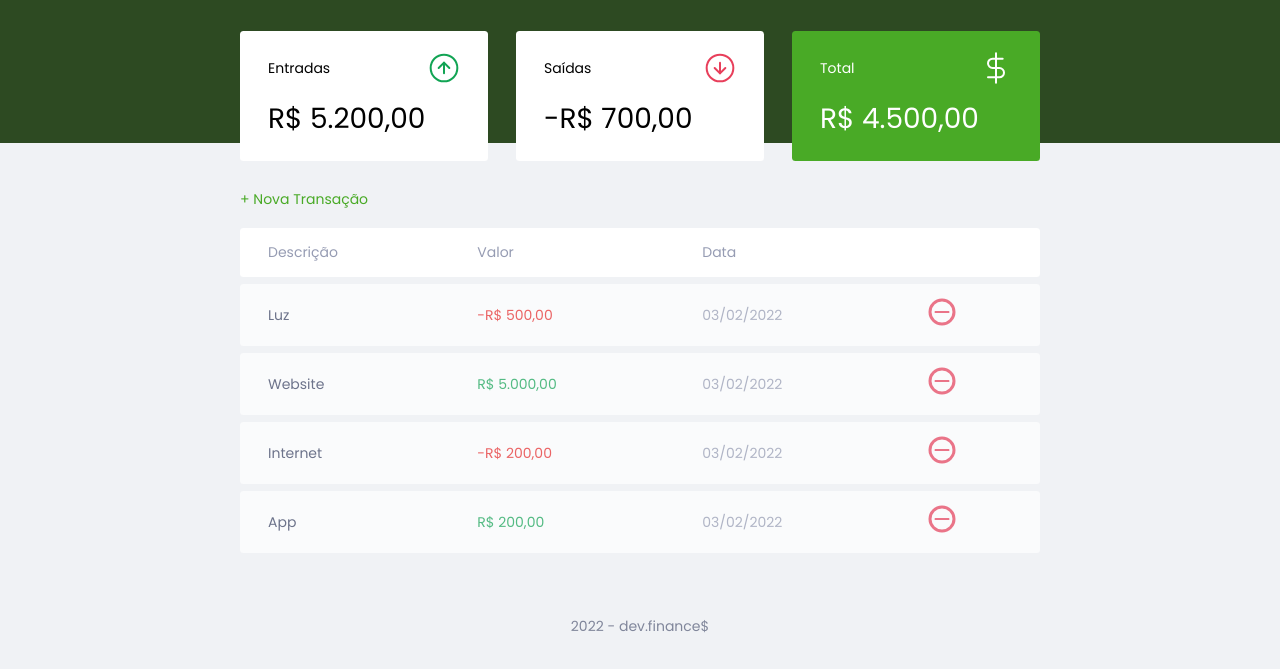
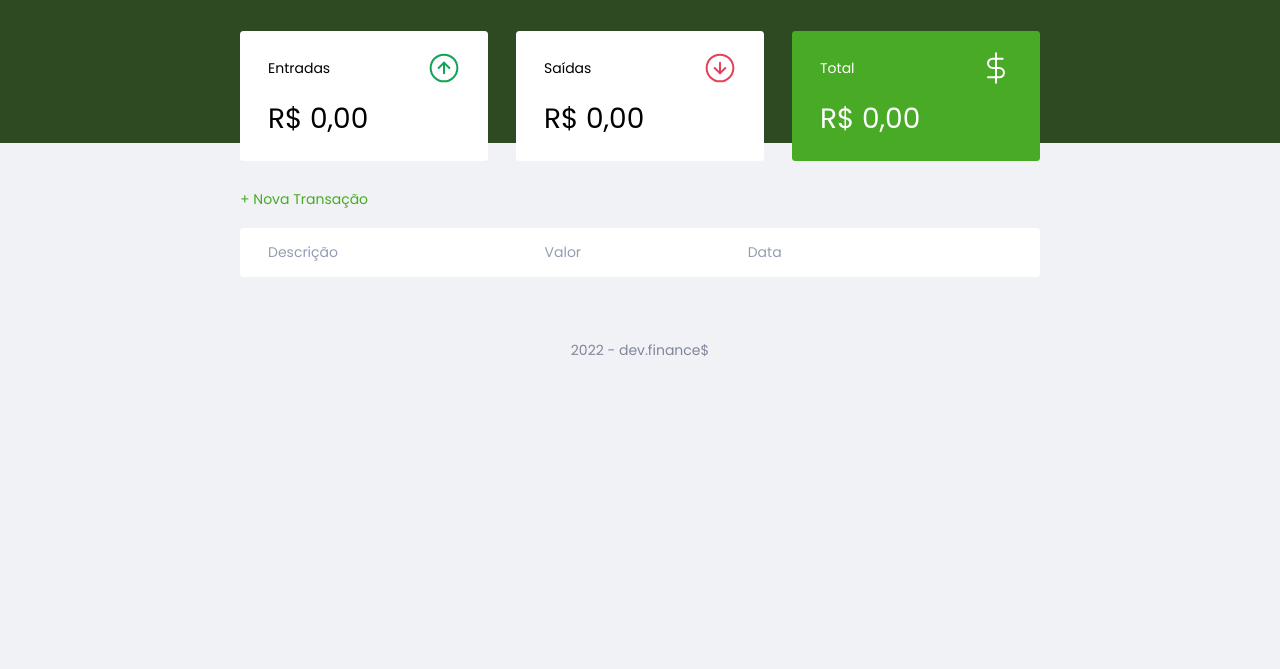
Before and after one commit to ThiagoTassinari/dev_finance, a plain HTML site: page index.html in a window 1280 px wide. Shown: the part 55-724 px from the top of the page. Drawn offline with Linux system fonts and the light colour scheme.

Commit message:
add localStorage to salve data of the submit form

```diff
--- a/index.html
+++ b/index.html
@@ -27,7 +27,7 @@
                 <span>Entradas</span>
                 <img src="./src/assets/income.svg" alt="Image de entradas" />
             </h3>
-            <p id="incomeDisplay">R$ 5.000,00</p>
+            <p id="incomeDisplay">R$ 0,00</p>
         </div>
 
         <div class="card">
@@ -35,7 +35,7 @@
                 <span>Saídas</span>
                 <img src="./src/assets/expense.svg" alt="Image de saídas" />
             </h3>
-            <p id="expenseDisplay">R$ 2.000,00</p>
+            <p id="expenseDisplay">R$ 0,00</p>
         </div>
 
         <div class="card total">
@@ -43,7 +43,7 @@
                 <span>Total</span>
                 <img src="./src/assets/total.svg" alt="Image de total" />
             </h3>
-            <p id="totalDisplay">R$ 3.000,00</p>
+            <p id="totalDisplay">R$ 0,00</p>
         </div>
         </section>
 
--- a/src/scripts/modalForm.js
+++ b/src/scripts/modalForm.js
@@ -3,29 +3,18 @@ function modalNewTransaction() {
     modal.classList.toggle('active');
 }
 
+const LocalStorage = {
+    get() {
+        return JSON.parse(localStorage.getItem("key:transactions")) || []
+    },
+
+    set(transactions) {
+        localStorage.setItem("key:transactions", JSON.stringify(transactions));
+    }
+}
+
 const Transaction = {
-    all: [
-        {
-        description: 'Luz',
-        amount: -50000,
-        date: '03/02/2022',
-        },
-        {
-            description: 'Website',
-            amount: 500000,
-            date: '03/02/2022',
-        },
-        {
-            description: 'Internet',
-            amount: -20000,
-            date: '03/02/2022',
-        },
-        {
-            description: 'App',
-            amount: 20000,
-            date: '03/02/2022',
-        },
-    ],
+    all: LocalStorage.get(),
 
     add(transaction) {
         Transaction.all.push(transaction);
@@ -186,8 +175,11 @@ const Form = {
 
 const App = {
     init() {
-        Transaction.all.forEach(DOM.addTransaction);
-        DOM.updateBalance();
+        Transaction.all.forEach(DOM.addTransaction);  // Atualizando as novas transações salvas
+
+        DOM.updateBalance();    // Atualizando os cards
+
+        LocalStorage.set(Transaction.all); // Atualizando aonde pega os dados
     },
 
     reload() {
```
